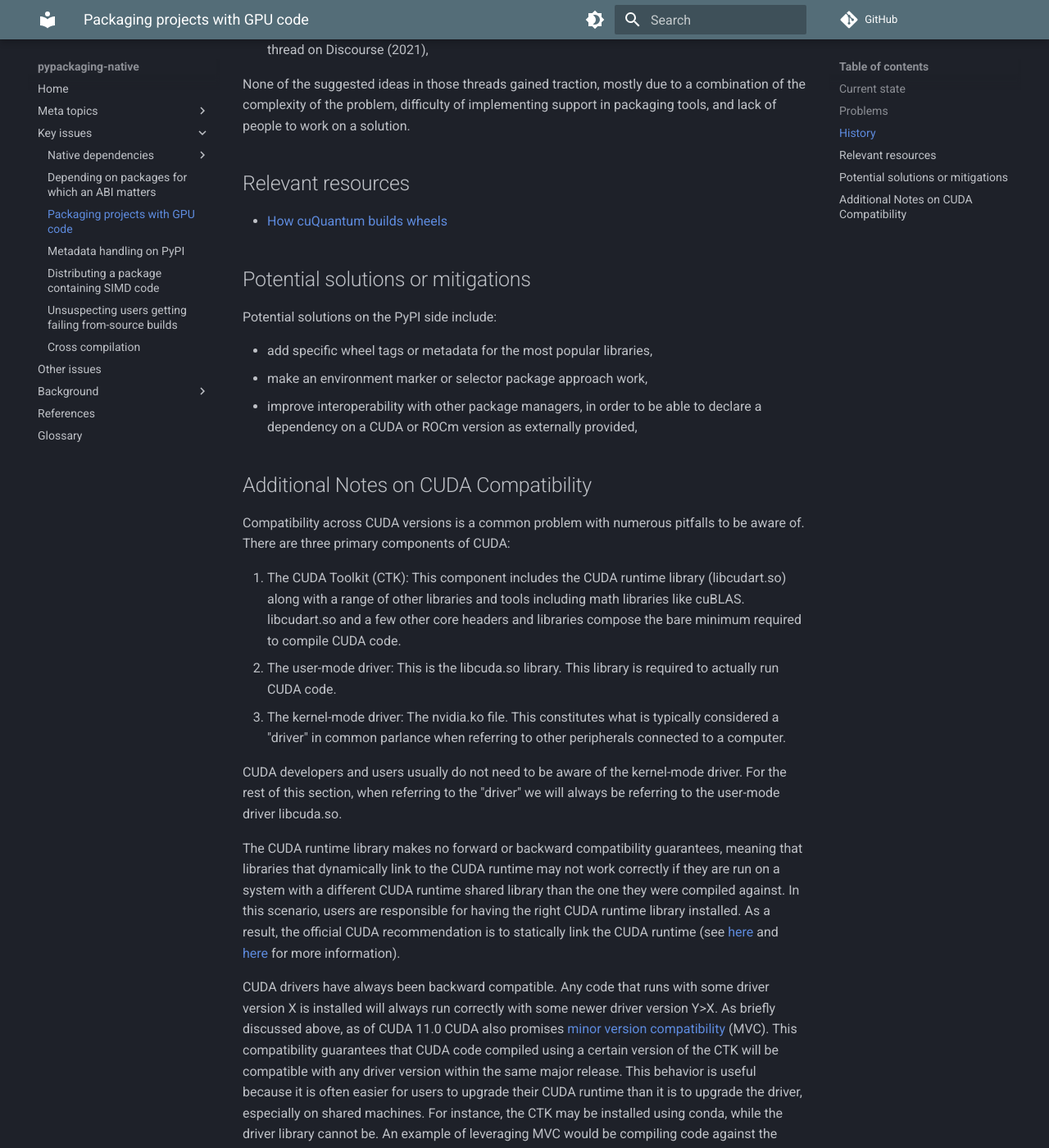
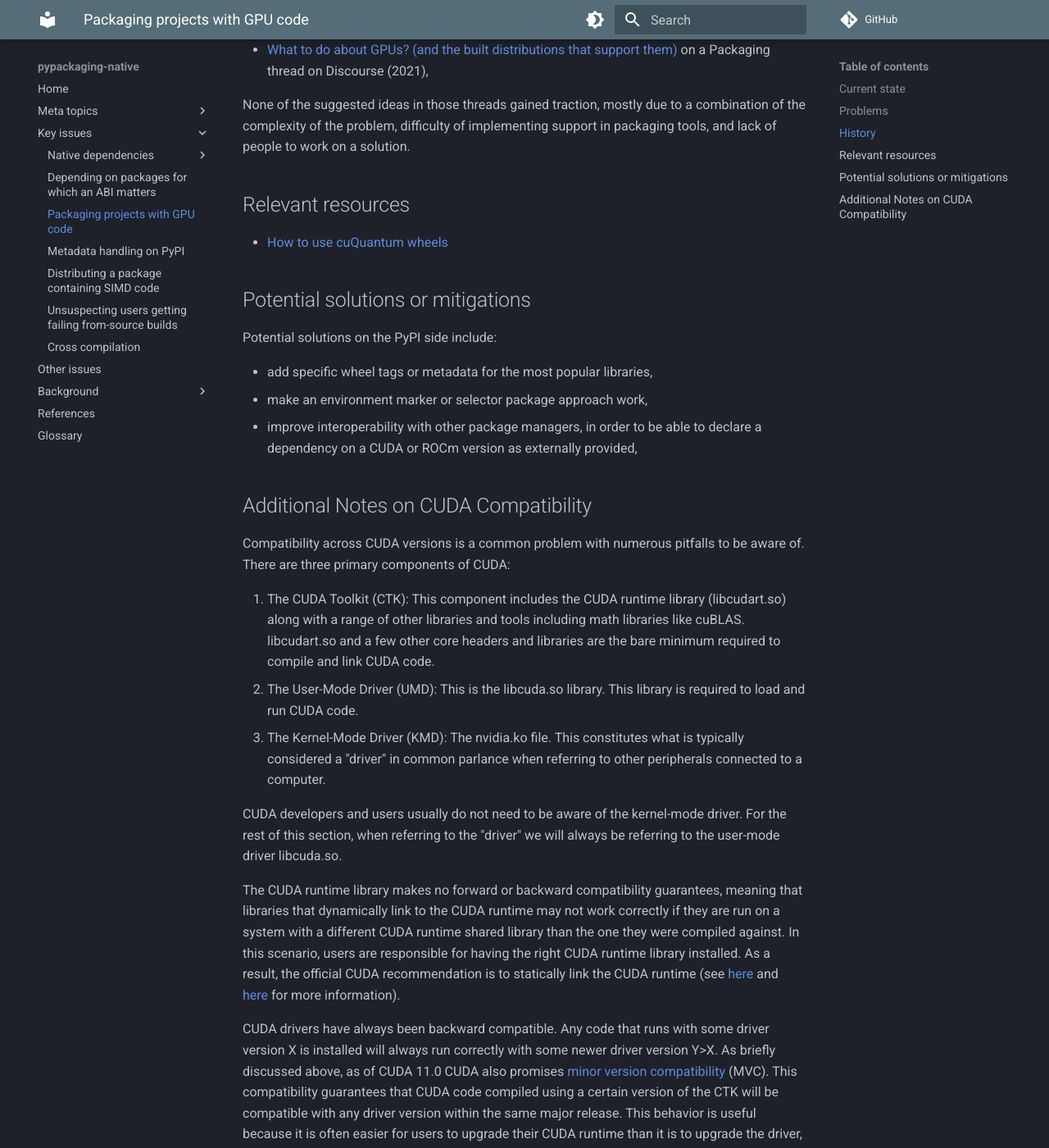
Before and after one commit to pypackaging-native/pypackaging-native, an MkDocs documentation site: the page built from docs/key-issues/gpus.md, in a window 1280 px wide and 1400 px high, scrolled down 3596 px. Shown: the whole window at 82% size. Built offline with MkDocs 1.6.1 and Material for MkDocs 9.7.7, drawn with Linux system fonts in a browser that asks for light colours; comment, search, counter and statistics services are not loaded; some of the changed text lies outside the part shown.

Commit message:
Apply suggestions from code review
Co-authored-by: Graham Markall <535640+gmarkall@users.noreply.github.com>
Co-authored-by: Leo Fang <leo80042@gmail.com>

```diff
--- a/docs/key-issues/gpus.md
+++ b/docs/key-issues/gpus.md
@@ -193,7 +193,7 @@ support in packaging tools, and lack of people to work on a solution.
 
 ## Relevant resources
 
-- [How cuQuantum builds wheels](https://github.com/NVIDIA/cuQuantum/tree/main/extra/demo_build_with_wheels)
+- [How to use cuQuantum wheels](https://github.com/NVIDIA/cuQuantum/tree/main/extra/demo_build_with_wheels)
 
 
 ## Potential solutions or mitigations
@@ -214,10 +214,10 @@ There are three primary components of CUDA:
 1. The CUDA Toolkit (CTK): This component includes the CUDA runtime library
    (libcudart.so) along with a range of other libraries and tools including
    math libraries like cuBLAS. libcudart.so and a few other core headers and
-   libraries compose the bare minimum required to compile CUDA code.
-2. The user-mode driver: This is the libcuda.so library. This library is
-   required to actually run CUDA code.
-3. The kernel-mode driver: The nvidia.ko file. This constitutes what is
+   libraries are the bare minimum required to compile and link CUDA code.
+2. The User-Mode Driver (UMD): This is the libcuda.so library. This library is
+   required to load and run CUDA code.
+3. The Kernel-Mode Driver (KMD): The nvidia.ko file. This constitutes what is
    typically considered a "driver" in common parlance when referring to other
    peripherals connected to a computer.
 
@@ -265,7 +265,7 @@ However there are some caveats with MVC:
   linking is not possible without nvJitLink (see below).
 - MVC only applies to machine instructions (SASS), not
   [PTX](https://docs.nvidia.com/cuda/parallel-thread-execution/). PTX is an
-  instruction set that the CUDA driver library can JIT-compile to SASS). The
+  instruction set that the CUDA driver library can JIT-compile to SASS. The
   standard [CUDA compilation
   pipeline](https://docs.nvidia.com/cuda/cuda-compiler-driver-nvcc/index.html#the-cuda-compilation-trajectory)
   includes the translation of CUDA source code into PTX. In addition, some
```
Also changed, not shown: other parts of docs/key-issues/gpus.md (+7 -7 lines).
